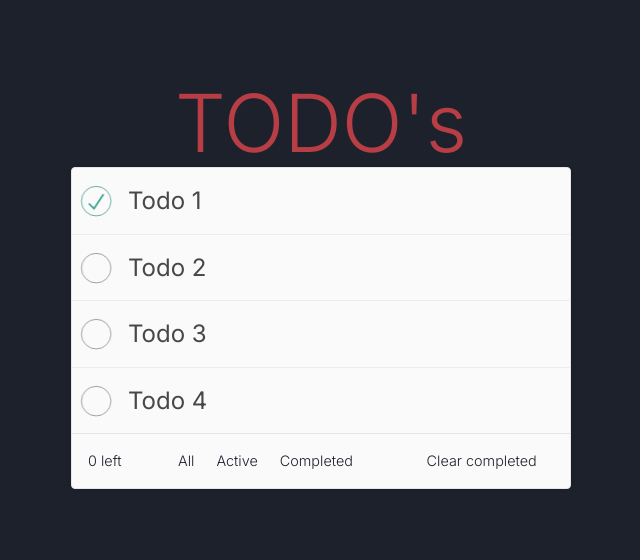
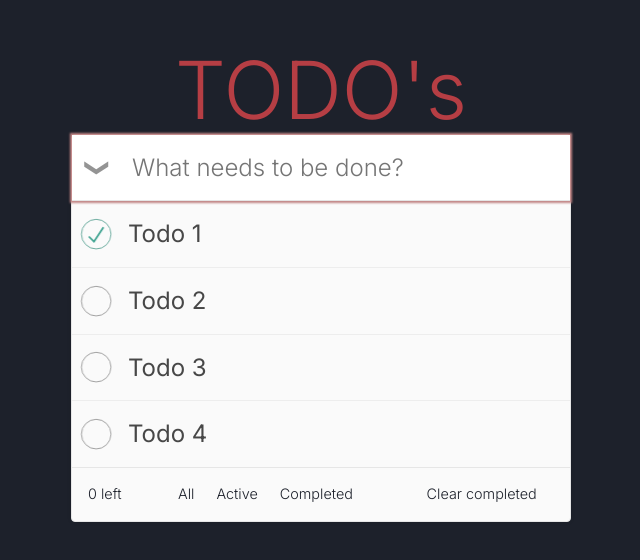
Before and after one commit to Erikote04/Svelte-TODO-App, a Svelte app: page / in a window 1280 px wide. Shown: the part 116-676 px from the top of the page, without its empty margins (319-959 px from the left). Built offline with nearby package versions, Linux system fonts and the light colour scheme.

Commit message:
Adding Todo items

```diff
--- a/src/components/AddTodo.svelte
+++ b/src/components/AddTodo.svelte
@@ -1,12 +1,29 @@
-<form>
+<script>
+    export let addTodo;
+    export let toggleCompleted;
+    export let todosAmount;
+
+    let todo = '';
+
+    function handleSubmit() {
+        addTodo(todo)
+        todo = ''
+    }
+</script>
+
+<form on:submit|preventDefault={handleSubmit}>
+    {#if todosAmount > 0}
         <input
             type="checkbox"
             id="toggle-all"
             class="toggle-all"
+            on:click={toggleCompleted}
         />
         <label aria-label="Mark all as complete" for="toggle-all">Mark all as complete</label>
+    {/if}
     <!-- svelte-ignore a11y-autofocus -->
     <input
+        bind:value={todo}
         id="new-todo"
         class="new-todo"
         placeholder="What needs to be done?"
--- a/src/components/Todos.svelte
+++ b/src/components/Todos.svelte
@@ -1,5 +1,6 @@
 <script>
 	import Todo from './Todo.svelte'
+    import AddTodo from './AddTodo.svelte';
 
     let todos = [
         { id: '1e4a59703af84', text: 'Todo 1', completed: true },
@@ -7,11 +8,38 @@
         { id: '9e4273a51a37c', text: 'Todo 3', completed: false },
         { id: '53ae48bf605cc', text: 'Todo 4', completed: false },
     ]
+
+    // computed
+    $: todosAmount = todos.length
+
+    // methods
+    function generateRandomId() {
+		return Math.random().toString(16).slice(2)
+    }
+
+    function addTodo(todo) {
+        let newTodo = {
+            id: generateRandomId(),
+            text: todo,
+            completed: false,
+        }
+        todos = [...todos, newTodo]
+    }
+
+    function toggleCompleted(MouseEvent) {
+        let checked = event.target instanceof HTMLInputElement
+        todos = todos.map((todo) => ({
+            ...todo,
+            completed: checked,
+        }))
+    }
 </script>
 <main>
     <h1 class="title">TODO's</h1>
 
     <section class="todos">
+        <AddTodo {addTodo} {toggleCompleted} {todosAmount} />
+        {#if todosAmount}
             <ul class="todo-list">
                 {#each todos as todo (todo.id)}
                     <li class="todo">
@@ -46,12 +74,11 @@
                 </div>
                 <button class="clear-completed">Clear completed</button>
             </div>
+        {/if}
     </section>
 </main>
 
 <style>
-  /* Todos */
-
 .title {
     font-size: var(--font-80);
     font-weight: inherit;
```
Lines whose indentation alone changed are shown as unchanged.
